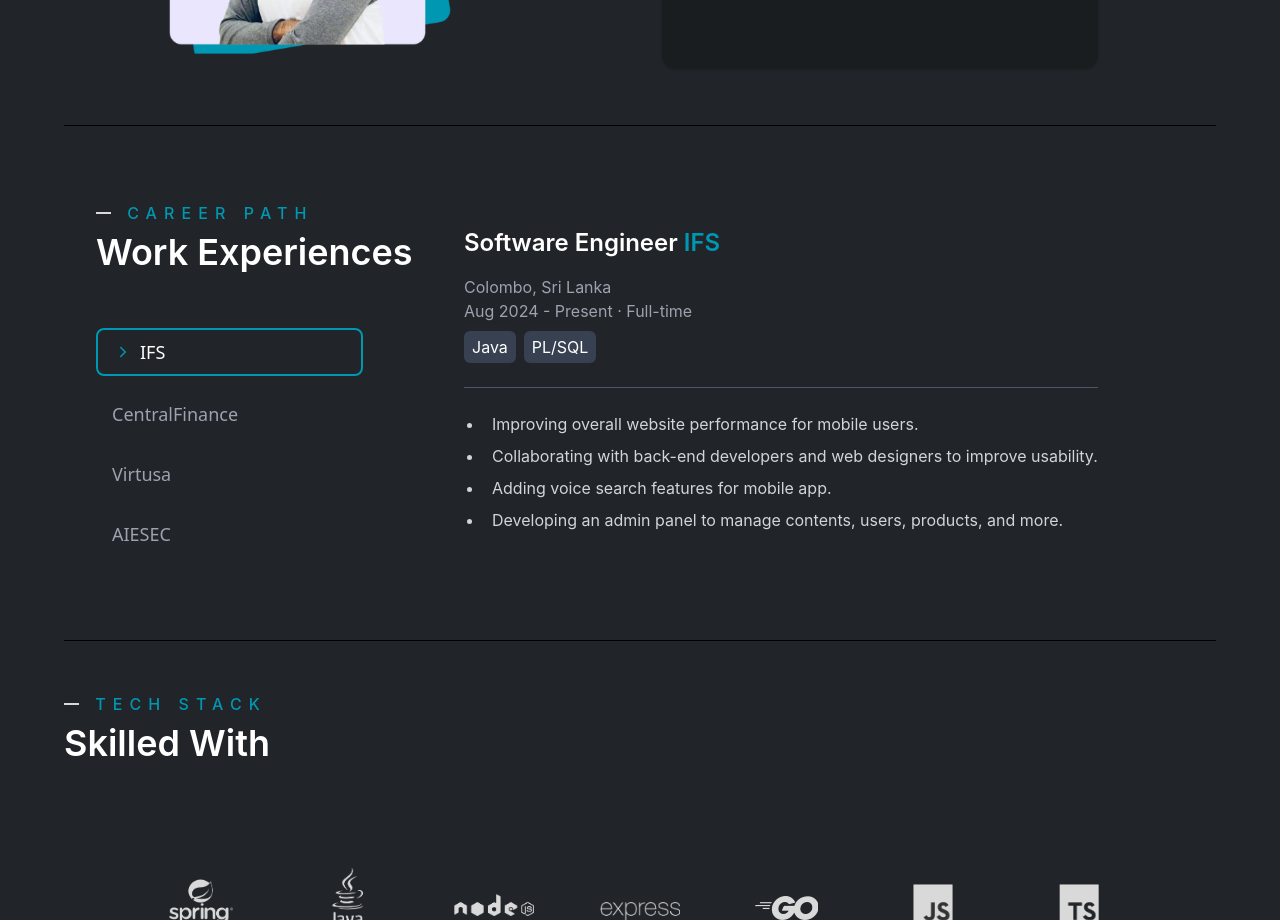
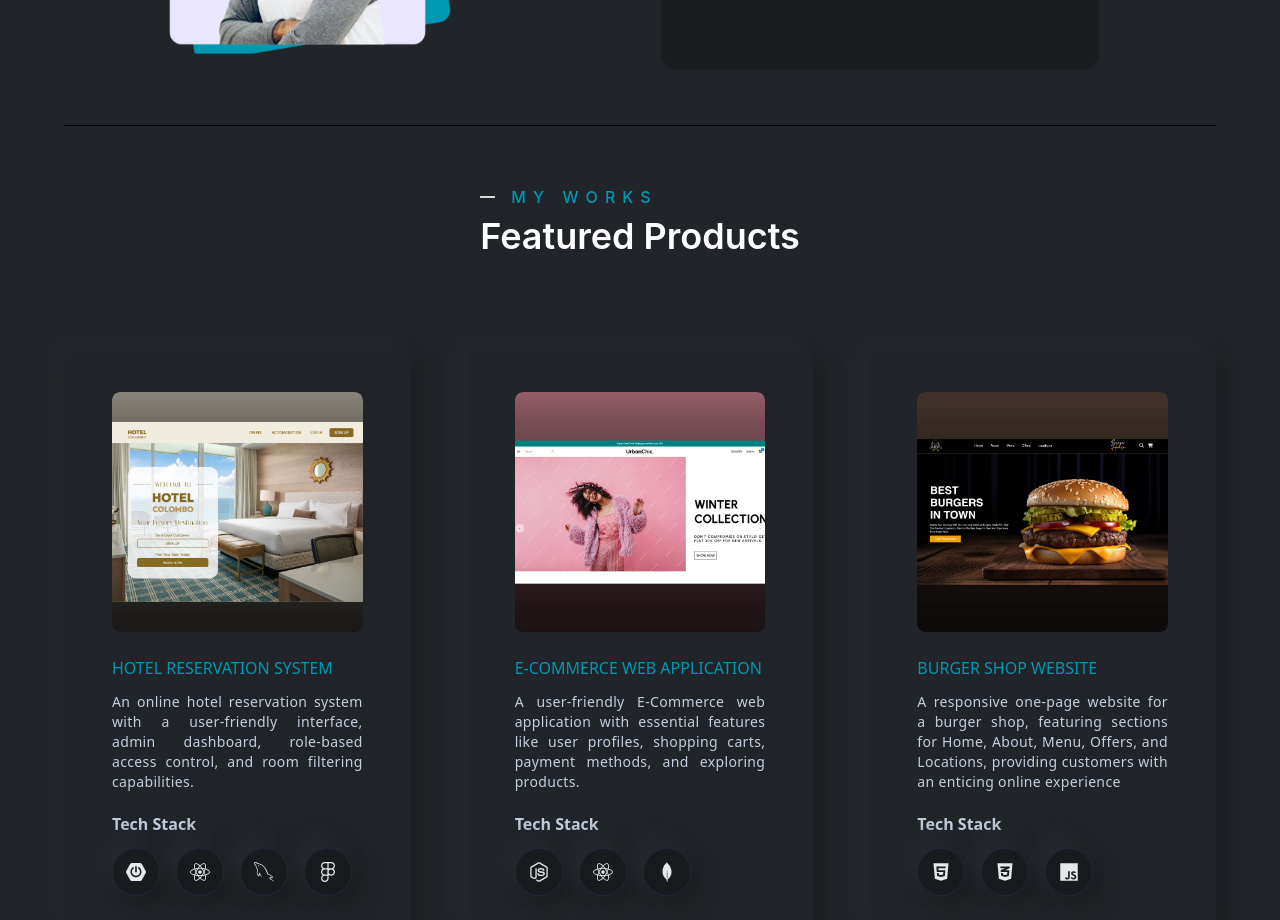
Before and after one commit to kavindu-gamage/kavindu-gamage.github.io, a React (Create React App) app: page / in a window 1280 px wide. Shown: the part 1880-2800 px from the top of the page. Built offline with nearby package versions, Linux system fonts and the light colour scheme.

Commit message:
added the projects section

```diff
--- a/src/App.js
+++ b/src/App.js
@@ -6,6 +6,7 @@
 import AboutMe from "./pages/getToKnow/AboutMe";
 import Banner from "./pages/home/Home";
 import Navbar from "./pages/navbar/Navbar";
+import Projects from "./pages/projects/Projects";
 import Services from "./pages/services/Services";
 import Technologies from "./pages/skills/Technologies";
 import WorkExperience from "./pages/workExperience/WorkExperience";
@@ -44,6 +45,7 @@
       <Banner/>
       <Services/>
       <AboutMe/>
+      <Projects/>
       <WorkExperience/>
      <Technologies/>
      <ConnectWithMe/>
--- a/src/pages/connectWithMe/ConnectWithMe.js
+++ b/src/pages/connectWithMe/ConnectWithMe.js
@@ -2,7 +2,6 @@
 import { FaGithub, FaInstagram, FaLinkedinIn } from "react-icons/fa";
 import { IoMdMail } from "react-icons/io";
 import { avatar1, pLogo } from "../../assests";
-import { appendRowToSheet } from "../../googleSheet";
 
 
 const ConnectWithMe = () => {
@@ -30,14 +29,28 @@
   const sendEmail = async (e) => {
     e.preventDefault();
 
-    await appendRowToSheet(formData);
-    setFormData({
-      name: "",
-      email: "",
-      message: "",
-    });
+    try {
+      const response = await fetch('/api/google-sheet', {
+        method: 'POST',
+        headers: {
+          'Content-Type': 'application/json',
+        },
+        body: JSON.stringify(formData),
+      });
 
-    setSent(true);
+      if (response.ok) {
+        setFormData({
+          name: "",
+          email: "",
+          message: "",
+        });
+        setSent(true);
+      } else {
+        console.error('Failed to send message');
+      }
+    } catch (error) {
+      console.error('Error sending message:', error);
+    }
   };
 
   return (
--- a/src/pages/projects/Projects.js
+++ b/src/pages/projects/Projects.js
@@ -3,13 +3,14 @@
 import { GrMysql } from 'react-icons/gr'
 import { SiMongodb, SiSpringboot } from 'react-icons/si'
 import { projectsC1, projectsC2, projectsC3 } from '../../assests'
+import { PageTitle } from '../../components/PageTitle/PageTitle'
 import ProjectCard from './ProjectCard'
 
 const Projects = () => {
     return (
         <section id='projects' className="w-full  py-5  border-b-[1px] border-b-black">
-            <div className='flex justify-center  items-center'>
-                <h1 className="text-designColor text-3xl mdl:text-5xl font-bold  mdl:py-5">My <span className='text-white'>Projects</span> </h1>
+            <div className='flex flex-col items-center text-white py-10'>
+            <PageTitle text1="My Works" text2="Featured Products" />
             </div>
             <div className='grid grid-cols-1 md:grid-cols-2 xl:grid-cols-3 mt-4 mdl:mt-8 gap-10 xl:gap-14'>
                 <ProjectCard
```
